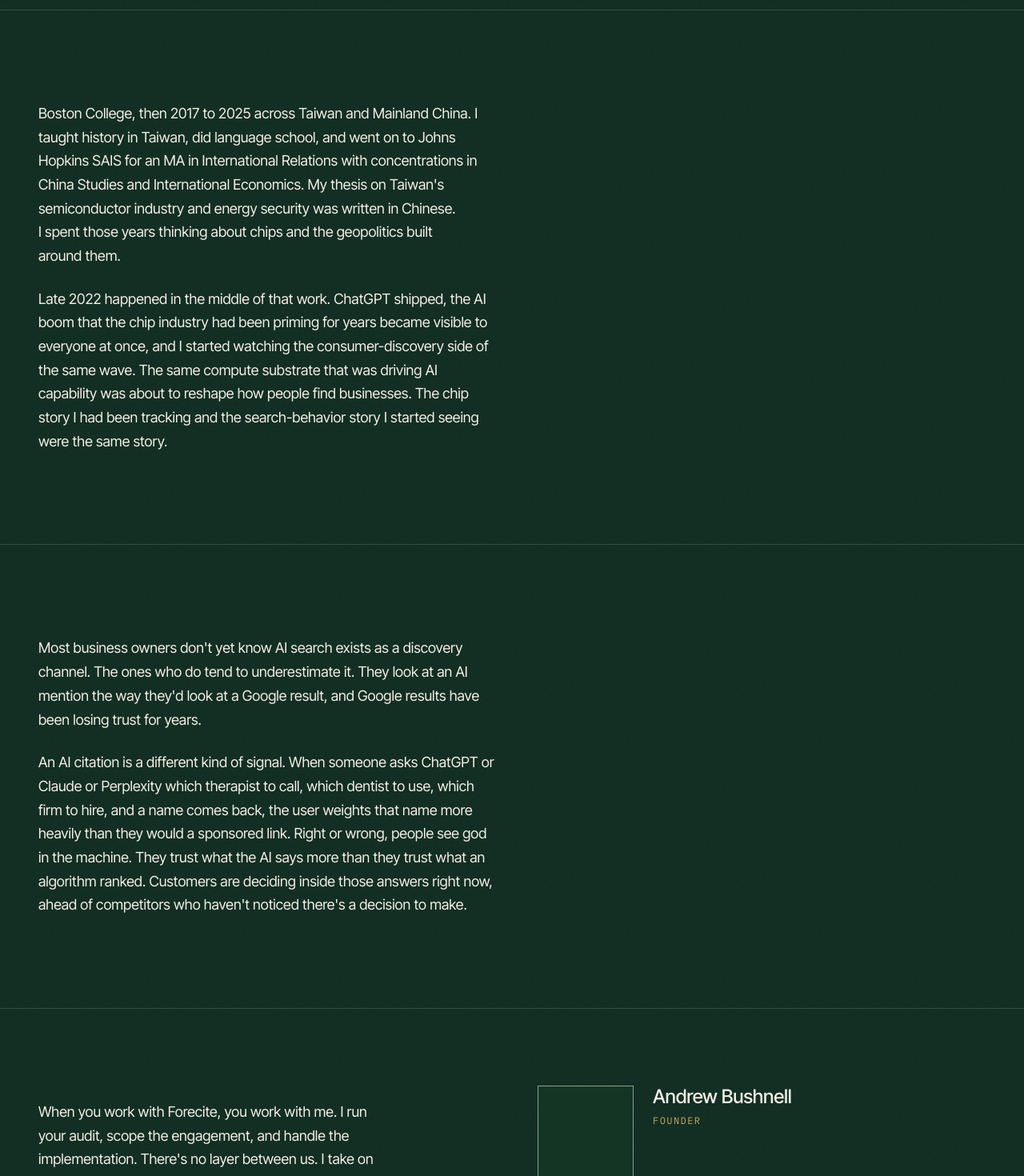
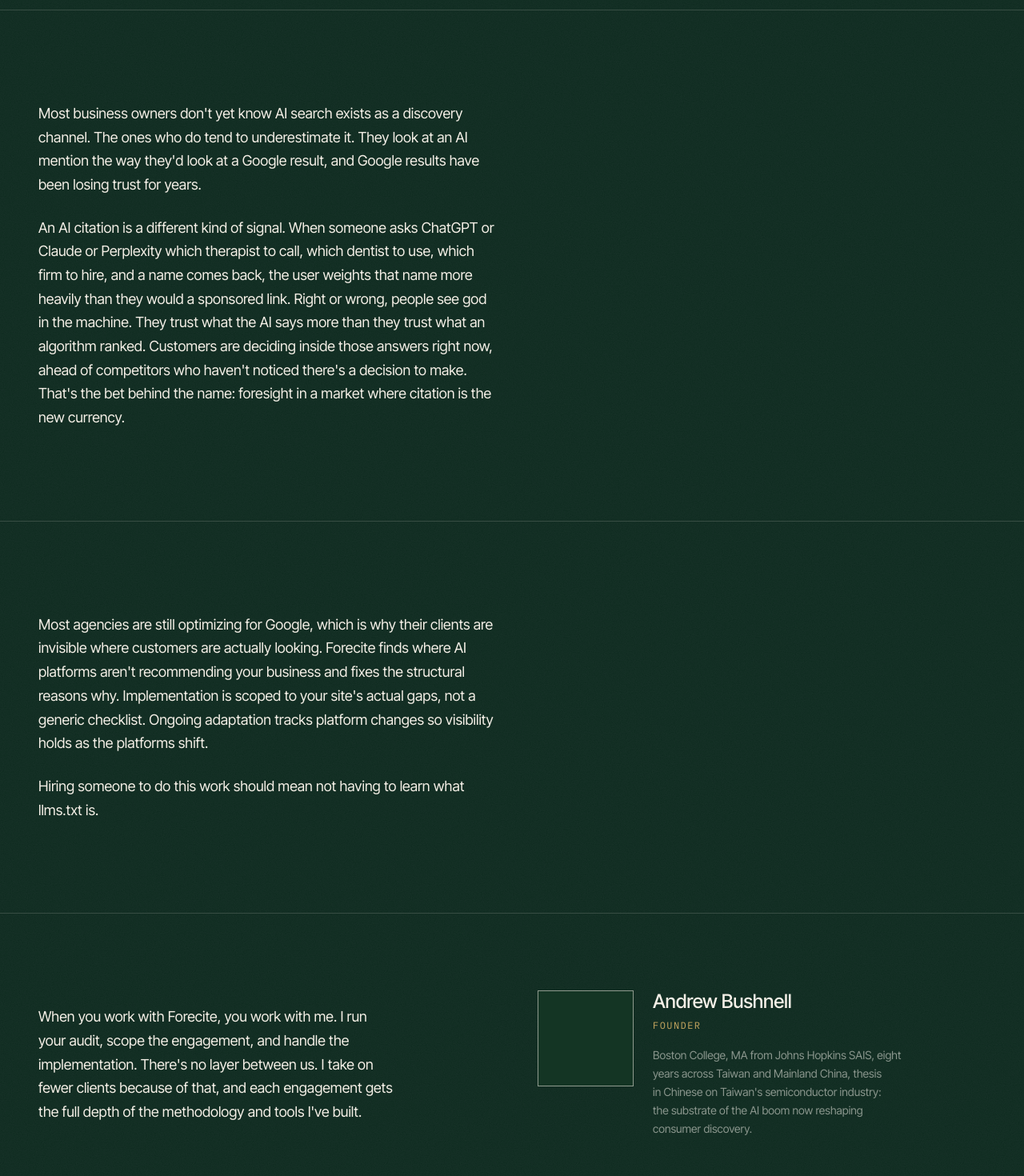
Before and after one commit to InvisibleJaguar90/forecite-site, a React (Vite) app: page /about in a window 1280 px wide. Shown: the part 420-1890 px from the top of the page at 80% size. Built offline with nearby package versions, Linux system fonts and the light colour scheme.

Commit message:
About: full restructure — buyer-side POV first, company offering second, compressed credential lockup; add brand-name explainer + competitor opener; drop AI-native serendipity framing

```diff
--- a/src/pages/About.jsx
+++ b/src/pages/About.jsx
@@ -27,24 +27,9 @@ export default function About() {
         </h1>
       </Section>
 
-      {/* Block 02 — How I noticed */}
+      {/* Block 02 — Why this matters */}
       <Section
-        label="04 About — How I noticed"
-        style={{ paddingTop: 96, paddingBottom: 96, borderTop: '1px solid var(--border-bone-on-forest)' }}
-      >
-        <div style={{ maxWidth: '62ch' }}>
-          <p style={{ fontSize: 18, color: 'var(--bone-200)', lineHeight: 1.65, marginBottom: 24 }}>
-            Boston College, then 2017 to 2025 across Taiwan and Mainland China. I taught history in Taiwan, did language school, and went on to Johns Hopkins SAIS for an MA in International Relations with concentrations in China Studies and International Economics. My thesis on Taiwan's semiconductor industry and energy security was written in Chinese. I spent those years thinking about chips and the geopolitics built around them.
-          </p>
-          <p style={{ fontSize: 18, color: 'var(--bone-200)', lineHeight: 1.65 }}>
-            Late 2022 happened in the middle of that work. ChatGPT shipped, the AI boom that the chip industry had been priming for years became visible to everyone at once, and I started watching the consumer-discovery side of the same wave. The same compute substrate that was driving AI capability was about to reshape how people find businesses. The chip story I had been tracking and the search-behavior story I started seeing were the same story.
-          </p>
-        </div>
-      </Section>
-
-      {/* Block 03 — What I think is happening */}
-      <Section
-        label="04 About — What I think is happening"
+        label="04 About — Why this matters"
         style={{ paddingTop: 96, paddingBottom: 96, borderTop: '1px solid var(--border-bone-on-forest)' }}
       >
         <div style={{ maxWidth: '62ch' }}>
@@ -52,7 +37,22 @@ export default function About() {
             Most business owners don't yet know AI search exists as a discovery channel. The ones who do tend to underestimate it. They look at an AI mention the way they'd look at a Google result, and Google results have been losing trust for years.
           </p>
           <p style={{ fontSize: 18, color: 'var(--bone-200)', lineHeight: 1.65 }}>
-            An AI citation is a different kind of signal. When someone asks ChatGPT or Claude or Perplexity which therapist to call, which dentist to use, which firm to hire, and a name comes back, the user weights that name more heavily than they would a sponsored link. Right or wrong, people see god in the machine. They trust what the AI says more than they trust what an algorithm ranked. Customers are deciding inside those answers right now, ahead of competitors who haven't noticed there's a decision to make.
+            An AI citation is a different kind of signal. When someone asks ChatGPT or Claude or Perplexity which therapist to call, which dentist to use, which firm to hire, and a name comes back, the user weights that name more heavily than they would a sponsored link. Right or wrong, people see god in the machine. They trust what the AI says more than they trust what an algorithm ranked. Customers are deciding inside those answers right now, ahead of competitors who haven't noticed there's a decision to make. That's the bet behind the name: foresight in a market where citation is the new currency.
+          </p>
+        </div>
+      </Section>
+
+      {/* Block 03 — What Forecite does */}
+      <Section
+        label="04 About — What Forecite does"
+        style={{ paddingTop: 96, paddingBottom: 96, borderTop: '1px solid var(--border-bone-on-forest)' }}
+      >
+        <div style={{ maxWidth: '62ch' }}>
+          <p style={{ fontSize: 18, color: 'var(--bone-200)', lineHeight: 1.65, marginBottom: 24 }}>
+            Most agencies are still optimizing for Google, which is why their clients are invisible where customers are actually looking. Forecite finds where AI platforms aren't recommending your business and fixes the structural reasons why. Implementation is scoped to your site's actual gaps, not a generic checklist. Ongoing adaptation tracks platform changes so visibility holds as the platforms shift.
+          </p>
+          <p style={{ fontSize: 18, color: 'var(--bone-200)', lineHeight: 1.65 }}>
+            Hiring someone to do this work should mean not having to learn what llms.txt is.
           </p>
         </div>
       </Section>
@@ -65,7 +65,7 @@ export default function About() {
         <div className="about-2col" style={{ display: 'grid', gridTemplateColumns: '1fr 1fr', gap: 64, alignItems: 'start' }}>
           <div style={{ maxWidth: '48ch' }}>
             <p style={{ fontSize: 18, color: 'var(--bone-200)', lineHeight: 1.65 }}>
-              When you work with Forecite, you work with me. I run your audit, scope the engagement, and handle the implementation. There's no layer between us. I take on fewer clients because of that, and each engagement gets the full depth of the methodology and tools I've built. Hiring someone to do this work should mean not having to learn what llms.txt is. Someone should just measure it, explain what matters, and do the fixes.
+              When you work with Forecite, you work with me. I run your audit, scope the engagement, and handle the implementation. There's no layer between us. I take on fewer clients because of that, and each engagement gets the full depth of the methodology and tools I've built.
             </p>
           </div>
           <div className="person-row" style={{ display: 'flex', alignItems: 'start', gap: 24 }}>
@@ -96,6 +96,17 @@ export default function About() {
               >
                 Founder
               </div>
+              <p
+                style={{
+                  fontSize: 14,
+                  color: 'var(--mute-400)',
+                  lineHeight: 1.65,
+                  marginTop: 16,
+                  maxWidth: '40ch',
+                }}
+              >
+                Boston College, MA from Johns Hopkins SAIS, eight years across Taiwan and Mainland China, thesis in Chinese on Taiwan's semiconductor industry: the substrate of the AI boom now reshaping consumer discovery.
+              </p>
             </div>
           </div>
         </div>
```
